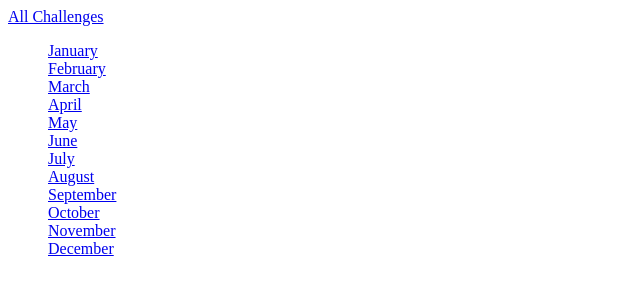
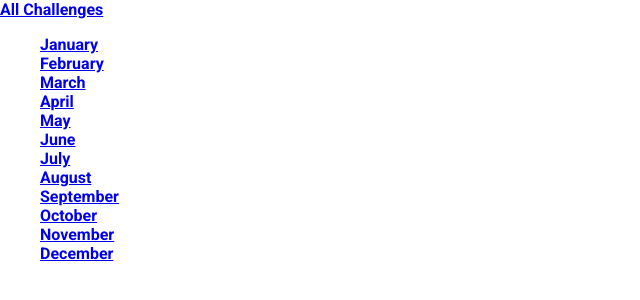
Before and after one commit to UmutAlihan/course-django-1, a Django app: page /challenges/ in a window 1280 px wide. Shown: the top 300 px of the page, without its empty margins (0-640 px from the left). Run offline with Django 3.2, Linux system fonts and the light colour scheme.

Commit message:
[section 4] adding global (project-wide) static files

```diff
--- a/monthly_challenges/monthly_challenges/settings.py
+++ b/monthly_challenges/monthly_challenges/settings.py
@@ -127,3 +127,7 @@
 # https://docs.djangoproject.com/en/3.2/ref/settings/#default-auto-field
 
 DEFAULT_AUTO_FIELD = 'django.db.models.BigAutoField'
+
+STATICFILES_DIRS = [
+    BASE_DIR / "static"
+]
--- /dev/null
+++ b/monthly_challenges/static/styles.css
@@ -0,0 +1,10 @@
+@import url('https://fonts.googleapis.com/css2?family=Roboto:ital,wght@0,700;1,400&display=swap');
+
+
+html {
+    font-family: 'Roboto', sans-serif;
+}
+
+body {
+    margin: 0;
+}
--- a/monthly_challenges/templates/base.html
+++ b/monthly_challenges/templates/base.html
@@ -1,3 +1,5 @@
+{% load static %}
+
 <!DOCTYPE html>
 <html lang="en">
 <head>
@@ -6,6 +8,7 @@
                 My Challenges
            {% endblock %}
     </title>
+    <link rel="stylesheet" href="{% static 'styles.css' %}">
     {% block css_files %}{% endblock %}
 </head>
 <body>
```
